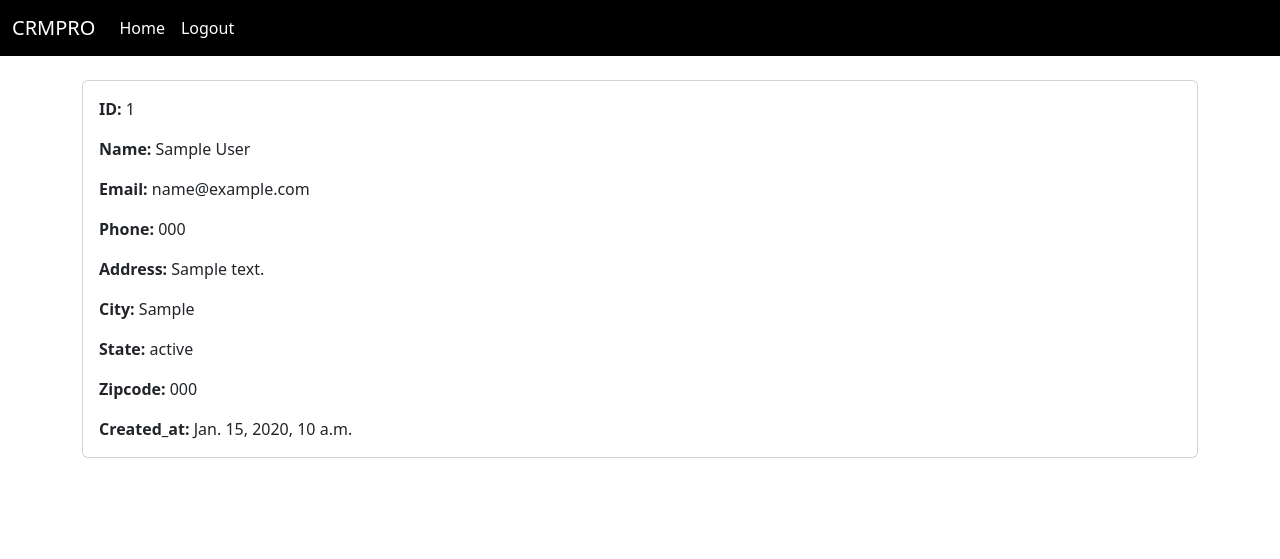
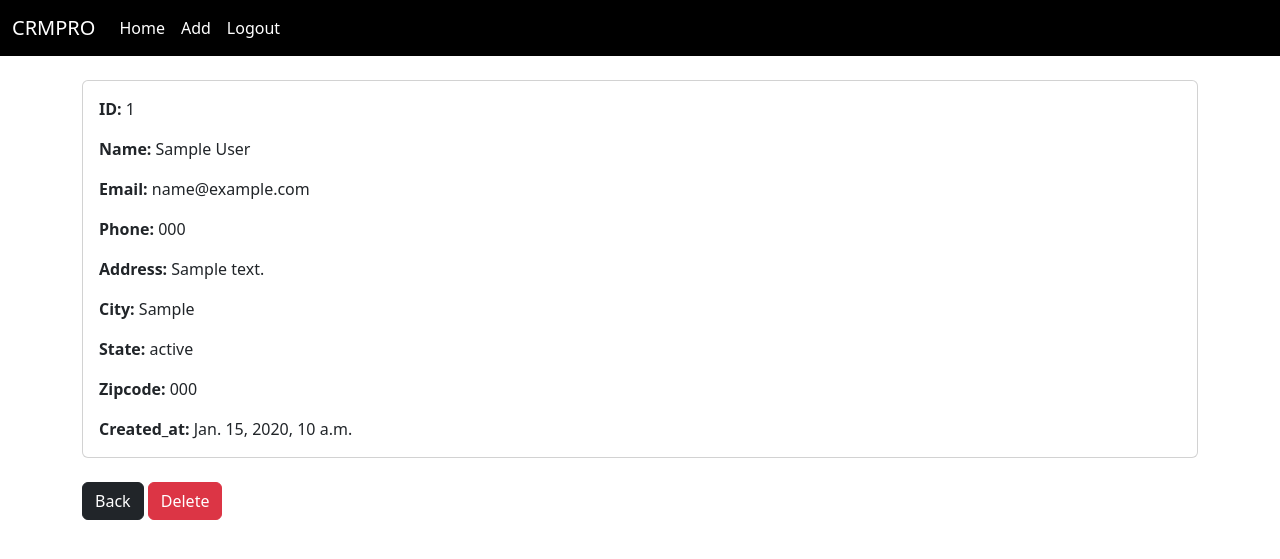
Before and after one commit to viswajith-1/CRM-PROJECT-PYTHON-DJANGO, a Django app: page /record/1 in a window 1280 px wide. Shown: the top 559 px of the page. Run offline with Django 5.2, Linux system fonts and the light colour scheme; a user stored in the database is signed in; tables that the repository leaves empty hold one stand-in row (values such as "Sample post").

Commit message:
second last save

```diff
--- a/website/templates/navbar.html
+++ b/website/templates/navbar.html
@@ -15,6 +15,9 @@
           </li>
           {% if user.is_authenticated %}
           <li class="nav-item">
+            <a class="nav-link active" aria-current="page" href="{% url 'add_record' %}">Add</a>
+          </li>
+          <li class="nav-item">
             <a class="nav-link active" aria-current="page" href="{% url 'logout' %}">Logout</a>
           </li>
           {% else %}
--- a/website/templates/record.html
+++ b/website/templates/record.html
@@ -18,6 +18,11 @@
 
     </div>
   </div>
+  <br/>
+
+  <a href="{% url 'home' %}" class="btn btn-dark">Back</a>
+  <a href="{% url 'delete_record' customer_record.id %}" class="btn btn-danger">Delete</a>
+
 
 
 {% endblock %}
--- a/website/urls.py
+++ b/website/urls.py
@@ -7,4 +7,6 @@ urlpatterns = [
     path('logout',views.logout_user, name= 'logout'),
     path('register',views.register_user, name= 'register'),
     path('record/<int:pk>',views.customer_record, name= 'record'),
+    path('delete_record/<int:pk>',views.delete_record, name= 'delete_record'),
+    path('add_record',views.add_record, name= 'add_record'),
 ]
--- a/website/views.py
+++ b/website/views.py
@@ -1,7 +1,7 @@
 from django.shortcuts import render,redirect
 from django.contrib.auth import authenticate, login, logout
 from django.contrib import messages
-from .forms import SignUpForm
+from .forms import SignUpForm, AddRecordForm
 from .models import Record
 
 
@@ -55,3 +55,30 @@ def customer_record(request, pk):
     if request.user.is_authenticated:
         customer_record = Record.objects.get(id=pk)
         return render(request, 'record.html', {'customer_record':customer_record})
+    else:
+        messages.success(request,"You must be logged in for this feature")
+        return redirect('home')
+
+
+def delete_record(request, pk):
+    if request.user.is_authenticated:
+        delete_it = Record.objects.get(id=pk)
+        delete_it.delete()
+        messages.success(request,"Records Deleted Successfully")
+        return redirect('home')
+    else:
+        messages.success(request,"You must be logged in for this feature")
+        return redirect('home')
+
+def add_record(request):
+    form = AddRecordForm(request.POST or None)
+    if request.user.is_authenticated:
+        if request.method == "POST":
+            if form.is_valid():
+                add_record = form.save()
+                messages.success(request, "Record added successfully")
+                return redirect('home')
+        return render(request, 'add_record.html', {'form':form})
+    else:
+        messages.success(request,"You must be logged in for this feature")
+        return redirect('home')
```
Also changed, not shown: website/forms.py (+16 -0 lines), website/templates/add_record.html (added, +12 -0 lines).
